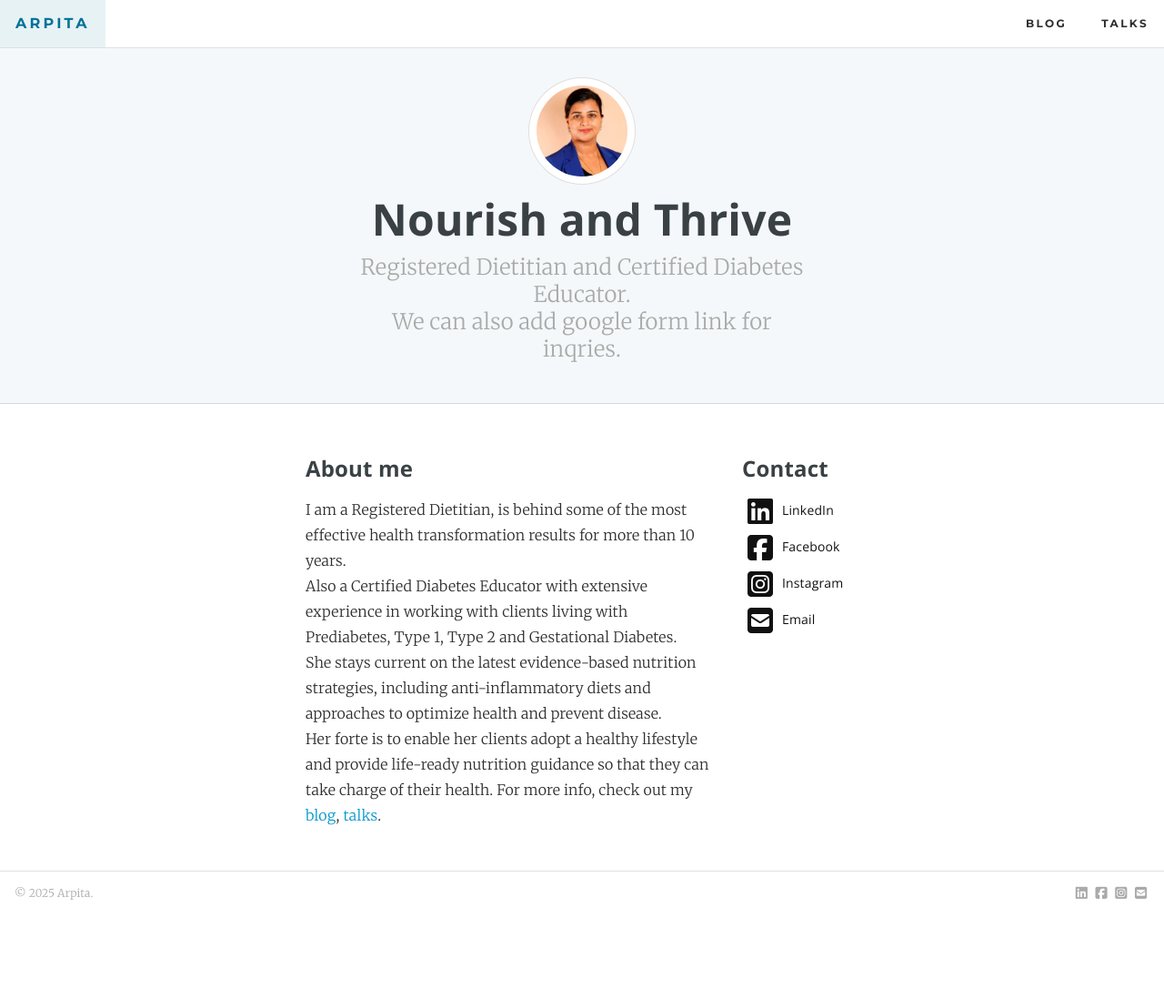
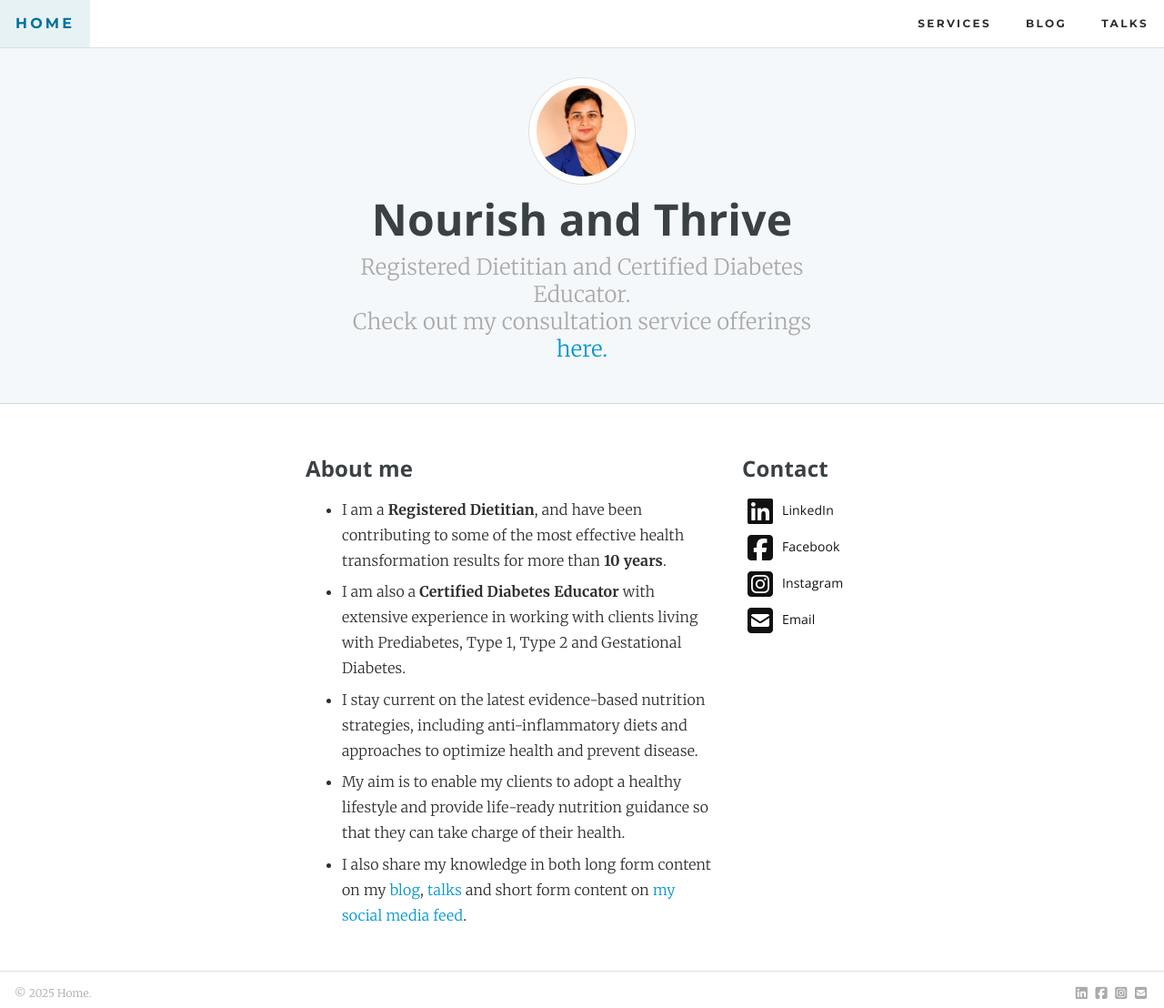
Before and after one commit to nourishandthrive/nourishandthrive.github.io, a Jekyll site: the page built from index.html, in a window 1280 px wide. Shown: the whole page at 91% size. Built offline with Jekyll 4.4.1, drawn with Linux system fonts in a browser that asks for light colours; before the commit the page ends 998 px from its top, so only the background shows below that.

```diff
--- a/_config.yml
+++ b/_config.yml
@@ -5,9 +5,9 @@ url: "https://nourishandthrive.github.io/"
 nav:
   main:
     # books: "/books"
+    services: "/projects"
     blog: "/blog"
     talks: "/speaking"
-    # projects: "/projects"
     # photos: "https://www.flickr.com/photos/xyz/albums/"
   blog:
     all: "/blog"
@@ -16,7 +16,7 @@ nav:
     rss: "/feed.xml"
 
 # Bio settings
-name: "Arpita"
+name: "Home"
 description: "The home page of Nourish And Thrive."
 thumbnail_path: "profile-photos/arpita-profile-pic.jpeg"
 
--- a/_includes/about.html
+++ b/_includes/about.html
@@ -1,18 +1,13 @@
 <div class="clearfix mxn2">
   <div class="col sm-col-9 px2">
     <h3 class="mb2">About me</h3>
-    <p>
-      I am a Registered Dietitian, is behind some of the most effective health transformation results for more than 10 years.  <br/>
-
-      Also a Certified Diabetes Educator with extensive experience in working with clients living with Prediabetes, Type 1, Type 2 and Gestational Diabetes.  <br/>
-
-      She stays current on the latest evidence-based nutrition strategies, including anti-inflammatory diets and approaches to optimize health and prevent disease.  <br/>
-
-      Her forte is to enable her clients adopt a healthy lifestyle and provide life-ready nutrition guidance so that they can take charge of their health.
-      For more info, check out my
-      <a href="{{ site.nav.main.blog }}">blog</a>,
-      <a href="{{ site.nav.main.talks }}">talks</a>.
-    </p>
+    <ul>
+      <li>I am a <b>Registered Dietitian</b>, and have been contributing to some of the most effective health transformation results for more than <b>10 years</b>. </li>
+      <li>I am also a <b>Certified Diabetes Educator</b> with extensive experience in working with clients living with Prediabetes, Type 1, Type 2 and Gestational Diabetes.</li>
+      <li>I stay current on the latest evidence-based nutrition strategies, including anti-inflammatory diets and approaches to optimize health and prevent disease.</li>
+      <li>My aim is to enable my clients to adopt a healthy lifestyle and provide life-ready nutrition guidance so that they can take charge of their health.</li>
+      <li>I also share my knowledge in both long form content on my <a href="{{ site.nav.main.blog }}">blog</a>,  <a href="{{ site.nav.main.talks }}">talks</a> and short form content on <a href="https://www.instagram.com/dietitian_nourishandthrive" target="_blank">my social media feed</a>.</li>
+    </ul>
   </div>
   <div class="col sm-col-3 px2">
     <h3 class="mb2">Contact</h3>
--- a/_includes/home_header.html
+++ b/_includes/home_header.html
@@ -6,6 +6,6 @@
   <h2 class="page-description body-font gray mt0 h3 regular lg-col-5 mx-auto">
     Registered Dietitian and Certified Diabetes Educator.
     <br/>
-    We can also add google form link for inqries.
+    Check out my consultation service offerings <a href="/projects">here.</a>
   </h2>
 </div>
--- a/_includes/projects_header.html
+++ b/_includes/projects_header.html
@@ -1,6 +1,6 @@
 <div class="container">
   {% include header-h1.html %}
   <h4 class="page-description body-font gray mt1 regular">
-    Need help with xyz? Reach out to <a href="test">ABC</a>
+    Take charge of your health with these personalised nutrition services.
   </h4>
 </div>
--- a/projects/index.html
+++ b/projects/index.html
@@ -1,9 +1,9 @@
 ---
 layout: default
-title: "Arpita: Projects"
-header_title: Projects
+title: "Services"
+header_title: Services
 include_header: projects_header.html
-nav_item: projects
+nav_item: services
 ---
 
 {% for project in site.data.projects %}
```
Also changed, not shown: _data/projects.yml (+18 -5 lines), assets/img/projects/consultation.png (added), assets/img/projects/follow-up.png (added).
